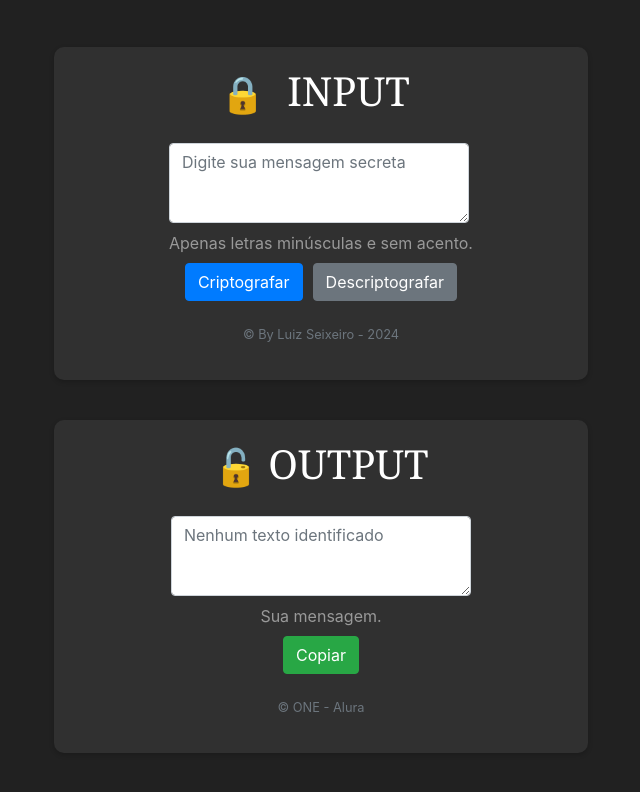
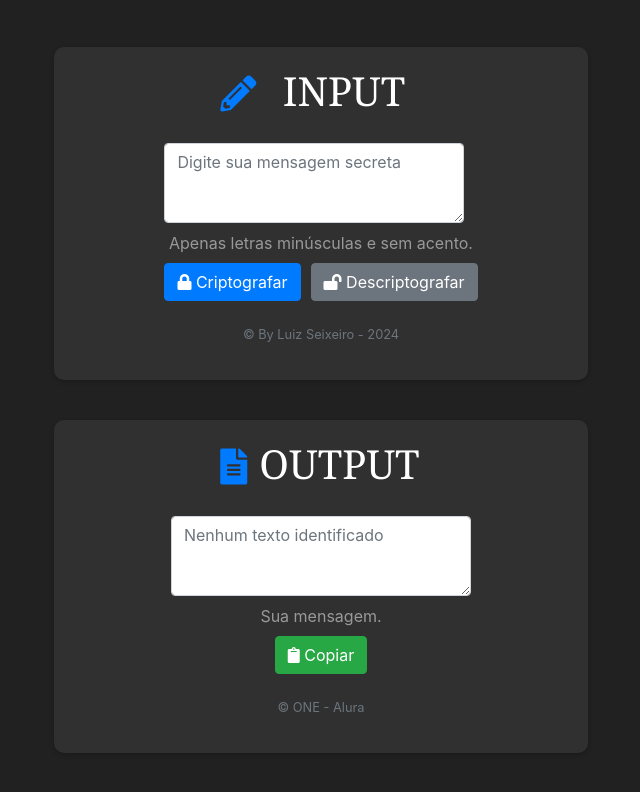
Before and after one commit to LUIZ-SEIXEIRO/Projeto-Oracle, a plain HTML site: page index.html in a window 1280 px wide. Shown: the whole page, without its empty margins (319-959 px from the left). Drawn offline with nearby package versions, Linux system fonts and the light colour scheme.

Commit message:
Armonização dos ícones
Realizada modificações necessárias para que os ícones representem as funções pertinentes.

```diff
--- a/index.html
+++ b/index.html
@@ -9,12 +9,13 @@
     <script src="javascript.js" defer></script>
     <link rel="stylesheet" href="https://stackpath.bootstrapcdn.com/bootstrap/4.1.3/css/bootstrap.min.css"
         integrity="sha384-MCw98/SFnGE8fJT3GXwEOngsV7Zt27NXFoaoApmYm81iuXoPkFOJwJ8ERdknLPMO" crossorigin="anonymous">
+    <link rel="stylesheet" href="https://cdnjs.cloudflare.com/ajax/libs/font-awesome/5.15.4/css/all.min.css">
 </head>
 
 <body>
     <div class="container col-md-5">
         <div class="header">
-            <div class="logo">🔒</div>
+            <div class="logo"><i class="fas fa-pencil-alt"></i></div>
             <h1>INPUT</h1>
         </div>
         <div class="content">
@@ -23,8 +24,12 @@
                 <span>Apenas letras minúsculas e sem acento.</span>
             </div>
             <div class="buttons mt-2">
-                <button class="btn btn-primary encrypt" onclick="criptografar()">Criptografar</button>
-                <button class="btn btn-secondary decrypt" onclick="descriptografar()">Descriptografar</button>
+                <button class="btn btn-primary encrypt" onclick="criptografar()">
+                    <i class="fas fa-lock"></i> Criptografar
+                </button>
+                <button class="btn btn-secondary decrypt" onclick="descriptografar()">
+                    <i class="fas fa-lock-open"></i> Descriptografar
+                </button>
             </div>
         </div>
         <footer class="mt-4">
@@ -34,7 +39,7 @@
 
     <div class="container col-md-5">
         <div class="header">
-            <div class="logo">🔓</div>
+            <div class="logo"><i class="fas fa-file-alt"></i></div>
             <h1>OUTPUT</h1>
         </div>
         <div class="content">
@@ -43,7 +48,9 @@
                 <span>Sua mensagem.</span>
             </div>
             <div class="buttons mt-2">
-                <button class="btn btn-success copy" onclick="copiarTexto()">Copiar</button>
+                <button class="btn btn-success copy" onclick="copiarTexto()">
+                    <i class="fas fa-clipboard"></i> Copiar
+                </button>
             </div>
         </div>
         <footer class="mt-4">
```
Also changed, not shown: 1 other file.
